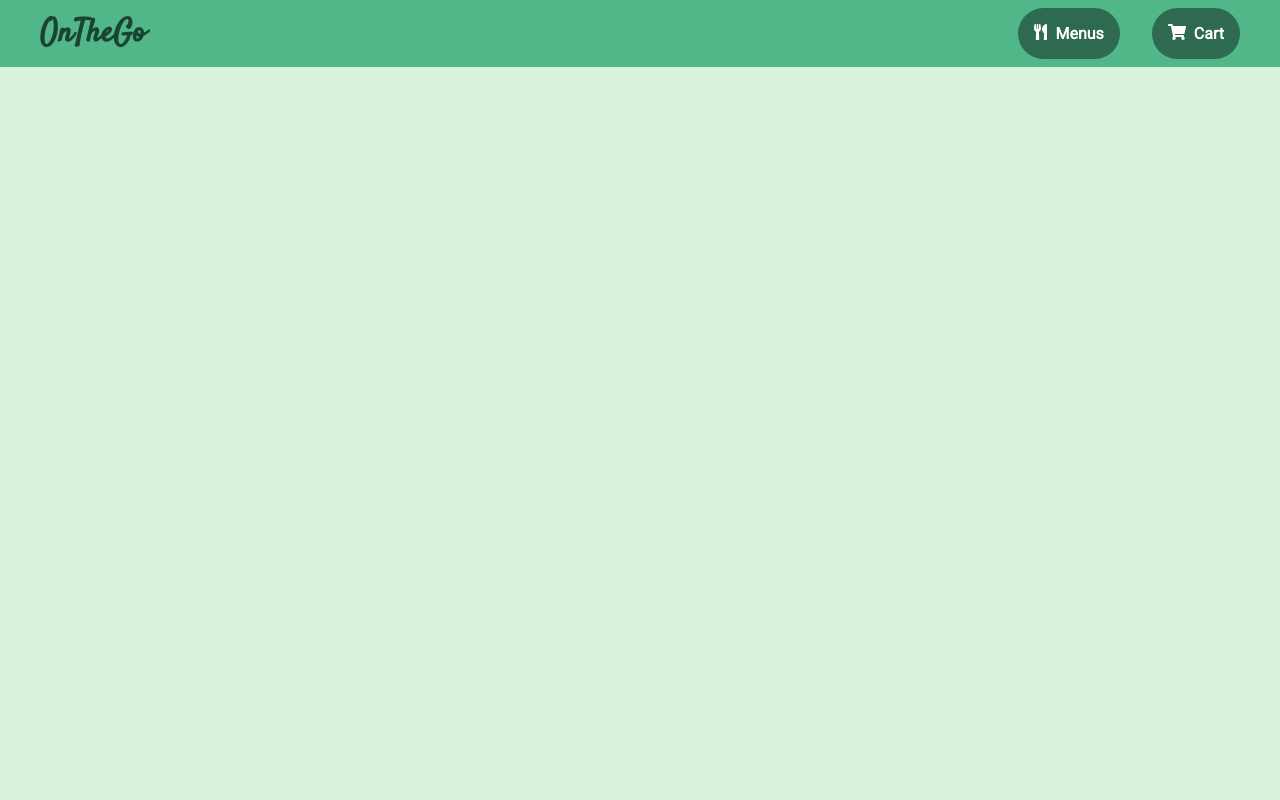
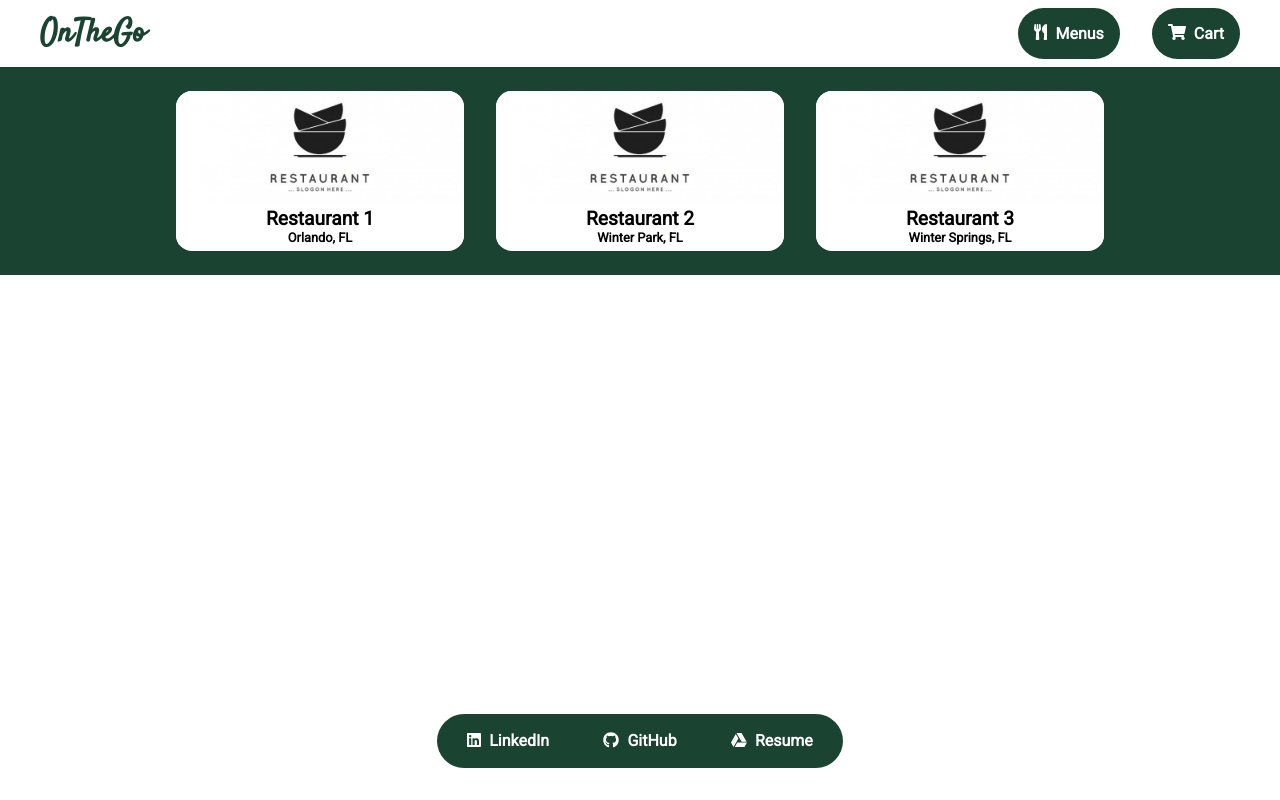
Before and after one commit to andrejfernandez/Open-Source-Web-Technologies, a React (Create React App) app in the folder contactless-order-system/: page /Menus in a window 1280 px wide. Built offline with nearby package versions, Linux system fonts and the light colour scheme.

Commit message:
Added menus, and started state

```diff
--- a/contactless-order-system/src/App.js
+++ b/contactless-order-system/src/App.js
@@ -1,16 +1,20 @@
 // Pages
 import Home from "./pages/Home.js";
-import Menu from "./pages/Menu.js";
+import Menu from "./pages/Menus.js";
 import Checkout from "./pages/Checkout.js";
 
 // Components
 import Nav from "./components/Nav.js";
+import Footer from "./components/Footer.js";
 
 // Styles
 import "./styles/global.css";
 
 // Router
 import { Switch, Route, useLocation } from "react-router-dom";
+
+// State
+import { useState, useRef } from "react";
 
 function App() {
   const location = useLocation();
@@ -21,13 +25,14 @@ function App() {
         <Route path="/" exact>
           <Home />
         </Route>
-        <Route path="/Menu" exact>
+        <Route path="/Menus" exact>
           <Menu />
         </Route>
         <Route path="/Checkout" exact>
           <Checkout />
         </Route>
       </Switch>
+      <Footer />
     </div>
   );
 }
--- /dev/null
+++ b/contactless-order-system/src/components/Footer.js
@@ -0,0 +1,103 @@
+// Dependencies
+import styled from "styled-components";
+import { FontAwesomeIcon } from "@fortawesome/react-fontawesome";
+import {
+  faLinkedin,
+  faGithub,
+  faGoogleDrive,
+} from "@fortawesome/free-brands-svg-icons";
+
+const Footer = () => {
+  return (
+    <StyledFooter>
+      <ul className="links">
+        <li>
+          <Link
+            href="https://www.linkedin.com/in/andrejfernandez/"
+            target="_blank"
+            rel="noreferrer"
+          >
+            <FontAwesomeIcon className="icon" icon={faLinkedin} size="1x" />
+            <h4>LinkedIn</h4>
+          </Link>
+        </li>
+        <li>
+          <Link
+            href="https://github.com/andrejfernandez"
+            target="_blank"
+            rel="noreferrer"
+          >
+            <FontAwesomeIcon className="icon" icon={faGithub} size="1x" />
+            <h4>GitHub</h4>
+          </Link>
+        </li>
+        <li>
+          <Link
+            href="https://docs.google.com/document/d/14-aQ_nnz-JT3YSia0JRIKoQNievQ9m06HaCpBddVD1Q/edit?usp=sharing"
+            target="_blank"
+            rel="noreferrer"
+          >
+            <FontAwesomeIcon className="icon" icon={faGoogleDrive} size="1x" />
+            <h4>Resume</h4>
+          </Link>
+        </li>
+      </ul>
+    </StyledFooter>
+  );
+};
+
+const StyledFooter = styled.div`
+  left: 0;
+  bottom: 0;
+  position: absolute;
+  padding: 0;
+  margin: auto;
+  margin-top: 2rem;
+  margin-bottom: 2rem;
+  width: 100%;
+  background: transparent;
+  .links {
+    display: flex;
+    list-style: none;
+    align-items: center;
+    justify-content: space-around;
+    width: 25rem;
+    height: 3rem;
+    margin: auto;
+    padding: 0.2rem;
+    border-radius: 20em;
+    background: #1b4332;
+
+    li {
+      a {
+        padding: 0.5rem;
+        display: flex;
+        text-decoration: none;
+        color: white;
+
+        .icon {
+          margin-right: 0.5em;
+        }
+        h4 {
+          margin-top: -0.1rem;
+        }
+      }
+    }
+  }
+  ul:hover {
+    transition: all 0.1s ease-in-out;
+    transform: scale(1.1);
+  }
+`;
+
+const Link = styled.a`
+  :hover {
+    .icon {
+      //color: #fcfd01;
+    }
+    /* background: #161616;
+    border-radius: 20em; */
+  }
+`;
+
+export default Footer;
--- /dev/null
+++ b/contactless-order-system/src/components/RestaurantCard.js
@@ -0,0 +1,60 @@
+// Style
+import styled from "styled-components";
+
+// Data
+import restaurantElements from "../data/restaurantElements";
+
+const RestaurantCard = ({
+  name,
+  location,
+  restImage,
+  currentRestaurant,
+  setCurrentRestaurant,
+}) => {
+  // Event Handler
+  const currentRestaurantHandler = () => {
+    setCurrentRestaurant = restaurantElements[2];
+    console.log(currentRestaurant);
+  };
+
+  return (
+    <StyledCard onClick={() => currentRestaurantHandler()}>
+      <img src={restImage} alt="" />
+      <div className="name-loc">
+        <h2>{name}</h2>
+        <h4>{location}</h4>
+      </div>
+    </StyledCard>
+  );
+};
+
+const StyledCard = styled.div`
+  height: 10rem;
+  width: 18rem;
+  overflow: hidden;
+  background: white;
+  color: black;
+  margin: 1rem 1rem 1rem 1rem;
+  text-align: center;
+  position: relative;
+  border-radius: 1em;
+
+  img {
+    object-fit: cover;
+    height: 70%;
+    width: 100%;
+    border: none;
+  }
+
+  .name-loc {
+    background: white;
+    font-size: 0.8rem;
+  }
+
+  :hover {
+    transition: all 0.1s ease-in-out;
+    transform: scale(1.03);
+  }
+`;
+
+export default RestaurantCard;
--- /dev/null
+++ b/contactless-order-system/src/components/RestaurantList.js
@@ -0,0 +1,36 @@
+// Style
+import styled from "styled-components";
+
+// Components
+import RestaurantCard from "./RestaurantCard";
+
+// Data
+import restaurantElements from "../data/restaurantElements";
+
+const RestaurantList = ({ currentRestaurant, setCurrentRestaurant }) => {
+  return (
+    <List>
+      {restaurantElements.map((element) => {
+        return (
+          <RestaurantCard
+            name={element.name}
+            location={element.location}
+            restImage={element.restImage}
+            currentRestaurant={currentRestaurant}
+            setCurrentRestaurant={setCurrentRestaurant}
+          />
+        );
+      })}
+    </List>
+  );
+};
+
+const List = styled.div`
+  display: flex;
+  flex-wrap: wrap;
+  justify-content: center;
+  padding: 0.5rem;
+  background: #1b4332;
+`;
+
+export default RestaurantList;
--- a/contactless-order-system/src/components/nav.js
+++ b/contactless-order-system/src/components/nav.js
@@ -25,7 +25,7 @@ const Nav = () => {
             </NavLink>
           </li>
           <li>
-            <NavLink to="/Home" activeClassName="Active" className="button">
+            <NavLink to="/Menus" activeClassName="Active" className="button">
               <div className="content-wrapper">
                 <FontAwesomeIcon className="icon" icon={faUtensils} size="1x" />
                 <h4>Menus</h4>
@@ -45,7 +45,7 @@ const StyledNav = styled.nav`
   width: 100%;
   justify-content: space-between;
   padding: 0.5rem;
-  background: #52b788;
+  background: white;
   transition: 200ms ease;
 
   .logo {
@@ -82,7 +82,7 @@ const StyledNav = styled.nav`
     position: relative;
   }
   li .button {
-    background: #2d6a4f;
+    background: #1b4332;
     border-radius: 20em;
     color: white;
     filter: greyscale(100%) opacity(0.7);
--- a/contactless-order-system/src/data/restaurantData.js
+++ b/contactless-order-system/src/data/restaurantElements.js
@@ -1,8 +1,11 @@
+import temp from "../images/temp.jpg";
+
 const restaurantElements = [
   {
-    name: "",
-    location: "",
-    restImage: "",
+    key: 1,
+    name: "Restaurant 1",
+    location: "Orlando, FL",
+    restImage: temp,
     menu: [
       {
         item: "",
@@ -14,9 +17,10 @@ const restaurantElements = [
     ],
   },
   {
-    name: "",
-    location: "",
-    restImage: "",
+    key: 2,
+    name: "Restaurant 2",
+    location: "Winter Park, FL",
+    restImage: temp,
     menu: [
       {
         item: "",
@@ -28,9 +32,10 @@ const restaurantElements = [
     ],
   },
   {
-    name: "",
-    location: "",
-    restImage: "",
+    key: 3,
+    name: "Restaurant 3",
+    location: "Winter Springs, FL",
+    restImage: temp,
     menu: [
       {
         item: "",
@@ -42,6 +47,8 @@ const restaurantElements = [
     ],
   },
 ];
+
+export default restaurantElements;
 
 // {
 //   name: "",
--- a/contactless-order-system/src/pages/Home.js
+++ b/contactless-order-system/src/pages/Home.js
@@ -38,7 +38,7 @@ const Intro = styled(motion.div)`
     text-align: center;
     h3 {
       font-size: 5em;
-      color: #2d6a4f;
+      color: #1b4332;
     }
     h1 {
       background: transparent;
--- a/contactless-order-system/src/pages/Menu.js
+++ /dev/null
@@ -1,9 +0,0 @@
-const Menu = () => {
-  return (
-    <div className="container">
-      <h1>Menus</h1>
-    </div>
-  );
-};
-
-export default Menu;
--- /dev/null
+++ b/contactless-order-system/src/pages/Menus.js
@@ -0,0 +1,30 @@
+// Components
+import RestaurantList from "../components/RestaurantList";
+
+// Style
+import styled from "styled-components";
+
+// Data
+import restaurantElements from "../data/restaurantElements";
+
+// Hooks
+import { useState, useRef } from "react";
+
+const Menus = () => {
+  // State
+  const [currentRestaurant, setCurrentRestaurant] = useState(
+    restaurantElements[0]
+  );
+  return (
+    <StyledMenus>
+      <RestaurantList
+        currentRestaurant={currentRestaurant}
+        setCurrentRestaurant={setCurrentRestaurant}
+      />
+    </StyledMenus>
+  );
+};
+
+const StyledMenus = styled.div``;
+
+export default Menus;
--- a/contactless-order-system/src/styles/global.css
+++ b/contactless-order-system/src/styles/global.css
@@ -1,6 +1,9 @@
 * {
   margin: 0;
   padding: 0;
-  background-color: #d8f3dc;
   font-family: "Roboto", sans-serif;
 }
+
+body {
+  background-color: white;
+}
```
Also changed, not shown: contactless-order-system/src/images/temp.jpg (added), 1 other file (tests, documents, lock files or other folders).
